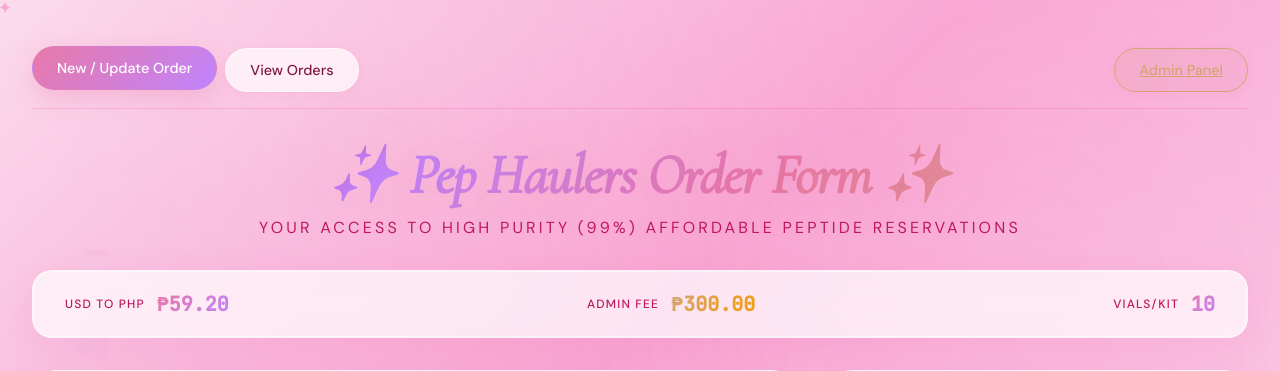
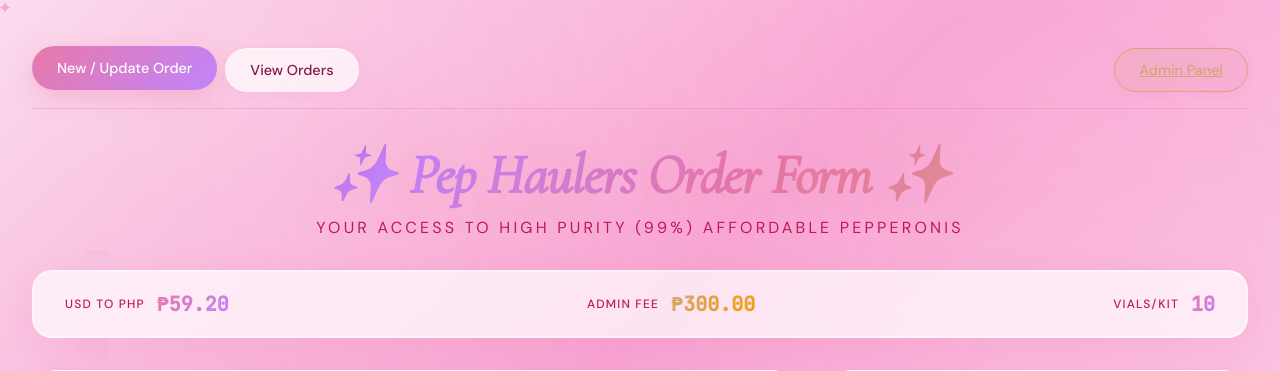
Before and after one commit to Daphne-CPAdmin/PHHOrderingForm, a Flask app: page / in a window 1280 px wide. Shown: the top 371 px of the page. Run offline with Flask 3, Linux system fonts and the light colour scheme; data that the repository does not hold is empty.

Commit message:
Update page title and subtitle

```diff
--- a/templates/index.html
+++ b/templates/index.html
@@ -3,7 +3,7 @@
 <head>
     <meta charset="UTF-8">
     <meta name="viewport" content="width=device-width, initial-scale=1.0">
-    <title>✨ PepHaul Beauty | Peptide Orders</title>
+    <title>✨ Pep Haulers Hub | Order Form</title>
     <link href="https://fonts.googleapis.com/css2?family=Cormorant+Garamond:ital,wght@0,400;0,500;0,600;0,700;1,400&family=DM+Sans:ital,wght@0,400;0,500;0,600;0,700;1,400&family=JetBrains+Mono:wght@400;500&display=swap" rel="stylesheet">
     <style>
         :root {
@@ -1047,7 +1047,7 @@
         <!-- Header -->
         <header class="header">
             <h1>✨ Pep Haulers Order Form ✨</h1>
-            <p class="header-subtitle">Your access to high purity (99%) affordable peptide reservations</p>
+            <p class="header-subtitle">Your access to high purity (99%) affordable pepperonis</p>
         </header>
 
         {% if order_form_locked %}
```
